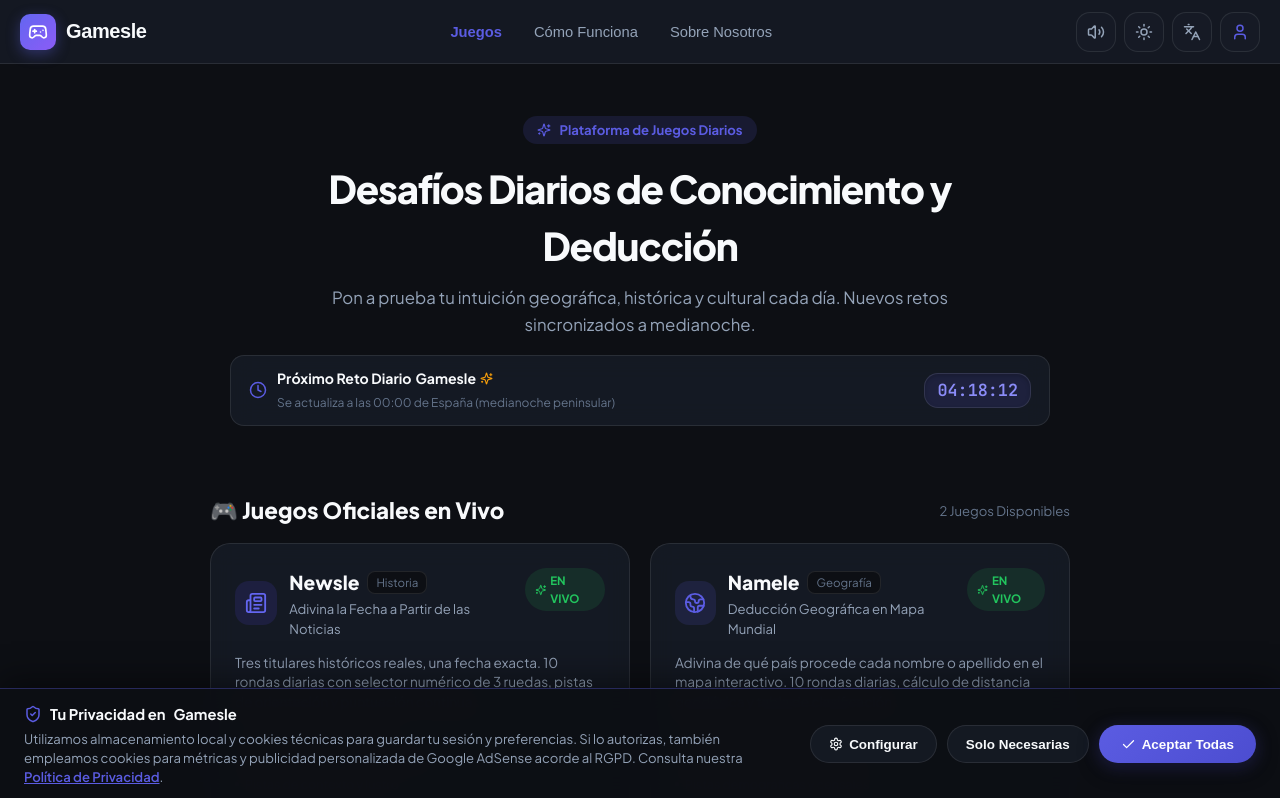
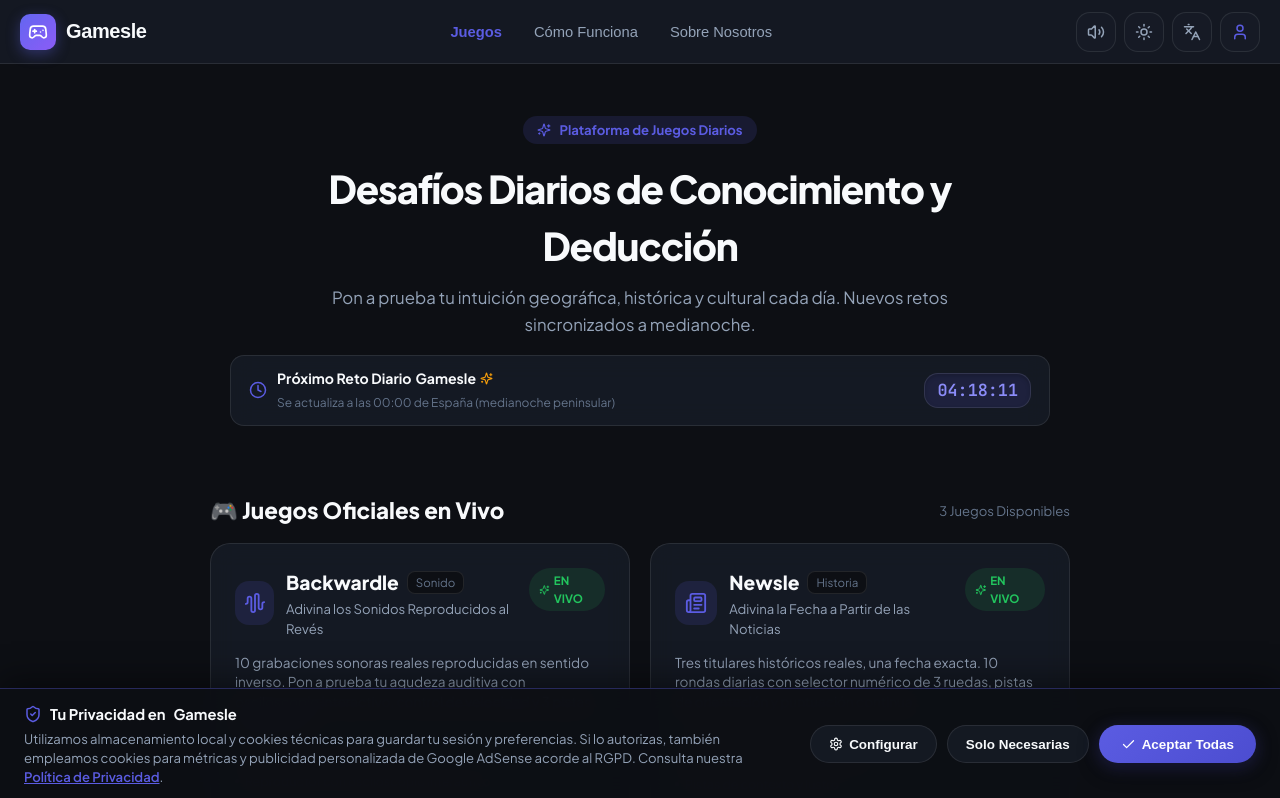
Before and after one commit to misodaxi/gamesle, a React (Vite) app: page / in a window 1280 px wide. Shown: the top 798 px of the page. Built offline with nearby package versions, Linux system fonts and the light colour scheme; no server answers.

Commit message:
updates varias

```diff
--- a/src/components/GameCard.tsx
+++ b/src/components/GameCard.tsx
@@ -1,5 +1,5 @@
 import React from 'react';
-import { Play, Globe2, Newspaper, Sparkles, ArrowRight } from 'lucide-react';
+import { Play, Globe2, Newspaper, AudioWaveform, Sparkles, ArrowRight } from 'lucide-react';
 import { GameItem } from '../types';
 import { useAuth } from '../auth/AuthContext';
 
@@ -12,6 +12,7 @@
   const launchUrl = getGameLaunchUrl(game.url);
 
   const isNewsle = game.id === 'newsle' || game.iconName === 'newspaper';
+  const isBackwardle = game.id === 'backwardle' || game.iconName === 'audio';
 
   return (
     <article className="game-card" aria-label={`Ficha del juego ${game.title}`}>
@@ -22,14 +23,16 @@
               width: 44,
               height: 44,
               borderRadius: 'var(--radius-md)',
-              backgroundColor: isNewsle ? 'rgba(79, 70, 229, 0.15)' : 'var(--brand-soft)',
+              backgroundColor: 'var(--brand-soft)',
               display: 'flex',
               alignItems: 'center',
               justifyContent: 'center'
             }}
           >
-            {isNewsle ? (
-              <Newspaper size={22} color="#6366F1" />
+            {isBackwardle ? (
+              <AudioWaveform size={22} color="var(--brand-primary)" />
+            ) : isNewsle ? (
+              <Newspaper size={22} color="var(--brand-primary)" />
             ) : (
               <Globe2 size={22} color="var(--brand-primary)" />
             )}
@@ -81,7 +84,7 @@
         <ul style={{ listStyle: 'none', display: 'flex', flexDirection: 'column', gap: 4, margin: '4px 0' }}>
           {game.features.map((feat, idx) => (
             <li key={idx} style={{ fontSize: '0.78rem', color: 'var(--text-muted)', display: 'flex', alignItems: 'center', gap: 6 }}>
-              <span style={{ width: 4, height: 4, borderRadius: '50%', backgroundColor: isNewsle ? '#6366F1' : 'var(--brand-primary)' }} />
+              <span style={{ width: 4, height: 4, borderRadius: '50%', backgroundColor: 'var(--brand-primary)' }} />
               {feat}
             </li>
           ))}
--- a/src/pages/HomePage.tsx
+++ b/src/pages/HomePage.tsx
@@ -9,6 +9,20 @@
 }
 
 const ASSOCIATED_GAMES: GameItem[] = [
+  {
+    id: 'backwardle',
+    title: 'Backwardle',
+    slug: 'backwardle',
+    tagline: 'Adivina los Sonidos Reproducidos al Revés',
+    description: '10 grabaciones sonoras reales reproducidas en sentido inverso. Pon a prueba tu agudeza auditiva con osciloscopio interactivo, control de velocidad y 3 pistas progresivas.',
+    category: 'Sonido',
+    status: 'live',
+    url: 'https://backwardle.onrender.com',
+    badge: '⭐ Nuevo Juego Oficial',
+    iconName: 'audio',
+    features: ['10 Sonidos diarios al revés', 'Reproductor con osciloscopio interactivo', 'Pistas de fragmento normal y categoría'],
+    gradient: 'linear-gradient(135deg, #5B5CE2, #7C3AED)'
+  },
   {
     id: 'newsle',
     title: 'Newsle',
@@ -90,7 +104,7 @@
           <h2 style={{ fontSize: '1.4rem', fontWeight: 800, margin: 0, color: 'var(--text-primary)' }}>
             🎮 Juegos Oficiales en Vivo
           </h2>
-          <span style={{ fontSize: '0.82rem', color: 'var(--text-muted)' }}>2 Juegos Disponibles</span>
+          <span style={{ fontSize: '0.82rem', color: 'var(--text-muted)' }}>3 Juegos Disponibles</span>
         </div>
 
         <div style={{ display: 'grid', gridTemplateColumns: 'repeat(auto-fit, minmax(340px, 1fr))', gap: 20 }}>
--- a/src/pages/ProfilePage.tsx
+++ b/src/pages/ProfilePage.tsx
@@ -1,5 +1,5 @@
 import React, { useState } from 'react';
-import { User, LogOut, Trash2, Edit2, Check, ArrowLeft, Gamepad2, ArrowRight } from 'lucide-react';
+import { User, LogOut, Trash2, Edit2, Check, ArrowLeft, Gamepad2, ArrowRight, Globe2, Newspaper, AudioWaveform } from 'lucide-react';
 import { useAuth } from '../auth/AuthContext';
 
 export const ProfilePage: React.FC<{ onNavigate: (path: string) => void }> = ({ onNavigate }) => {
@@ -13,6 +13,30 @@
       setIsEditingName(false);
     }
   };
+
+  const games = [
+    {
+      id: 'backwardle',
+      title: 'Backwardle',
+      description: 'Adivina los Sonidos Reproducidos al Revés • Reto Diario Sincronizado',
+      url: 'https://backwardle.onrender.com',
+      icon: AudioWaveform
+    },
+    {
+      id: 'newsle',
+      title: 'Newsle',
+      description: 'Adivina la Fecha a Partir de las Noticias • Reto Diario Sincronizado',
+      url: 'https://newsle.onrender.com',
+      icon: Newspaper
+    },
+    {
+      id: 'namele',
+      title: 'Namele',
+      description: 'Deducción Geográfica en Mapa Mundial • Reto Diario Sincronizado',
+      url: 'https://namele.onrender.com',
+      icon: Globe2
+    }
+  ];
 
   return (
     <div className="center-column" style={{ maxWidth: 640 }}>
@@ -204,11 +228,16 @@
       </div>
 
       {/* Associated Games Hub */}
-      <h2 style={{ fontSize: '1.15rem', marginBottom: 12, alignSelf: 'flex-start', display: 'flex', alignItems: 'center', gap: 8 }}>
+      <h2 style={{ fontSize: '1.15rem', marginBottom: 14, alignSelf: 'flex-start', display: 'flex', alignItems: 'center', gap: 8 }}>
         <Gamepad2 size={18} color="var(--brand-primary)" /> Juegos Asociados y Disponibles
       </h2>
 
+      <div style={{ width: '100%', display: 'flex', flexDirection: 'column', gap: 12 }}>
+        {games.map((g) => {
+          const IconComp = g.icon;
+          return (
             <div
+              key={g.id}
               style={{
                 width: '100%',
                 backgroundColor: 'var(--bg-card)',
@@ -221,23 +250,42 @@
                 gap: 12
               }}
             >
+              <div style={{ display: 'flex', alignItems: 'center', gap: 12 }}>
+                <div
+                  style={{
+                    width: 38,
+                    height: 38,
+                    borderRadius: 10,
+                    backgroundColor: 'var(--brand-soft)',
+                    display: 'flex',
+                    alignItems: 'center',
+                    justifyContent: 'center',
+                    flexShrink: 0
+                  }}
+                >
+                  <IconComp size={20} color="var(--brand-primary)" />
+                </div>
                 <div>
-          <strong style={{ fontSize: '0.95rem' }}>Namele</strong>
+                  <strong style={{ fontSize: '0.95rem' }}>{g.title}</strong>
                   <p style={{ fontSize: '0.8rem', color: 'var(--text-muted)', marginTop: 2 }}>
-            Deducción Geográfica en Mapa Mundial • Reto Diario Sincronizado
+                    {g.description}
                   </p>
+                </div>
               </div>
 
               <a
-          href={getGameLaunchUrl('https://namele.onrender.com')}
+                href={getGameLaunchUrl(g.url)}
                 target="_blank"
                 rel="noopener noreferrer"
                 className="btn-primary"
-          style={{ padding: '8px 16px', fontSize: '0.85rem', minHeight: 36 }}
+                style={{ padding: '8px 16px', fontSize: '0.85rem', minHeight: 36, whiteSpace: 'nowrap' }}
               >
                 Jugar <ArrowRight size={14} />
               </a>
             </div>
+          );
+        })}
+      </div>
     </div>
   );
 };
--- a/src/types.ts
+++ b/src/types.ts
@@ -6,7 +6,7 @@
   slug: string;
   tagline: string;
   description: string;
-  category: 'Geografía' | 'Cultura' | 'Lógica' | 'Historia' | 'Palabras';
+  category: 'Geografía' | 'Cultura' | 'Lógica' | 'Historia' | 'Palabras' | 'Sonido';
   status: 'live' | 'upcoming' | 'beta';
   url: string;
   badge?: string;
```
Also changed, not shown: 1 other file (tests, documents, lock files or other folders). Lines whose indentation alone changed are shown as unchanged.
